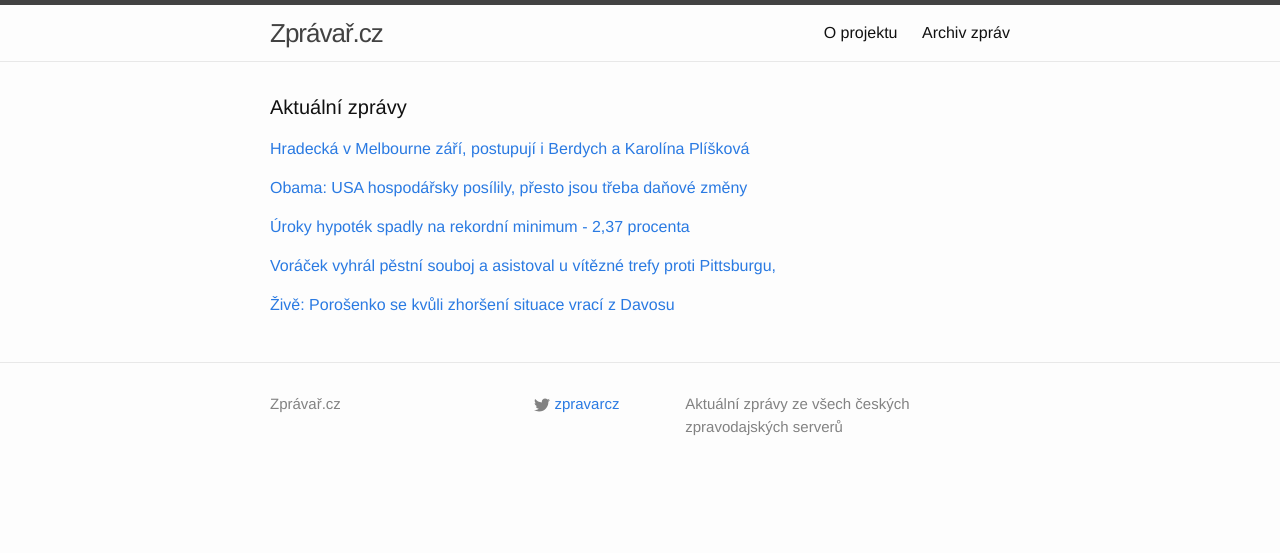
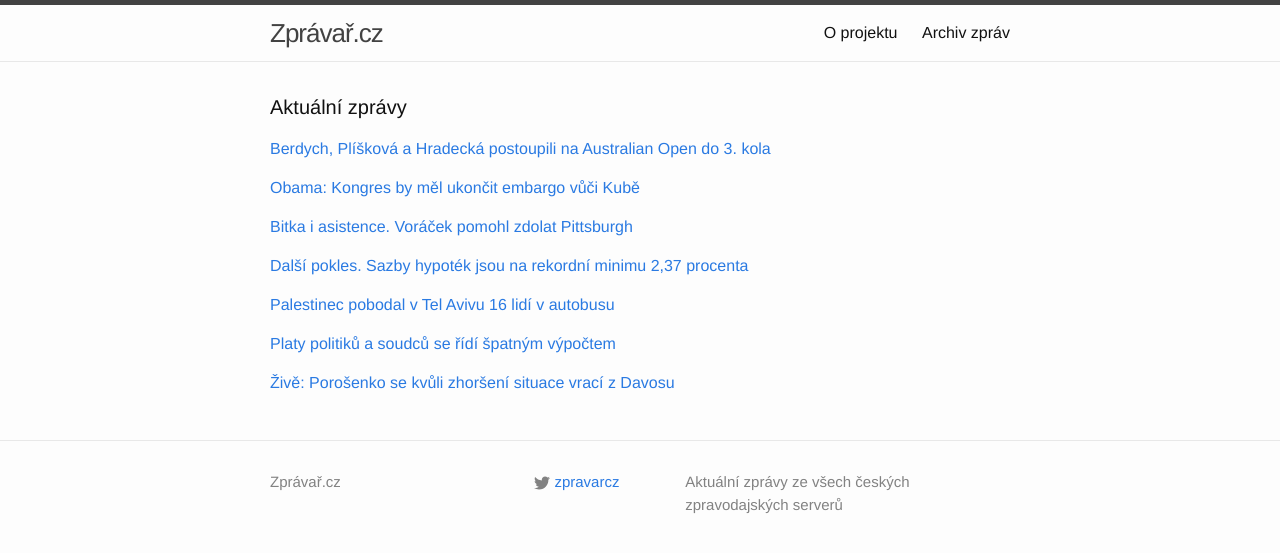
Before and after one commit to adliska/zpravar, a Jekyll site: the page built from index.html, in a window 1280 px wide. Shown: the top 553 px of the page. Built offline with Jekyll 4.4.1, drawn with Linux system fonts in a browser that asks for light colours.

Commit message:
zpravar news update

```diff
--- a/index.html
+++ b/index.html
@@ -5,9 +5,10 @@ layout: default
 <div class="home">
     <h1 class="page-heading">Aktuální zprávy</h1>
 
-<p><a href="javascript:;" onclick="toggle_visibility('zpravy0')">Hradecká v Melbourne září, postupují i Berdych a Karolína Plíšková</a></p>
+<p><a href="javascript:;" onclick="toggle_visibility('zpravy0')">Berdych, Plíšková a Hradecká postoupili na Australian Open do 3. kola</a></p>
 <div id="zpravy0" style="display:none">
 <ul>
+<li><a href=http://www.rozhlas.cz/_zprava/berdych-pliskova-a-hradecka-postoupili-na-australian-open-do-3-kola--1446032>Berdych, Plíšková a Hradecká postoupili na Australian Open do 3. kola - www.rozhlas.cz</a></li>
 <li><a href=http://sport.idnes.cz/tenisove-australian-open-druhe-kolo-d7r-/tenis.aspx?c=A150121_054601_tenis_vis>Hradecká v Melbourne září, postupují i Berdych a Karolína Plíšková - sport.idnes.cz</a></li>
 <li><a href=http://www.tyden.cz/rubriky/sport/tenis/berdych-postoupil-do-3-kola-dal-jde-i-hradecka-s-pliskovou_330821.html>Berdych postoupil do 3. kola, dál jde i Hradecká s Plíškovou - www.tyden.cz</a></li>
 <li><a href=http://www.sportovninoviny.cz/zpravy/berdych-pliskova-a-hradecka-postoupili-na-australian-open/1171444>Berdych, Plíšková a Hradecká postoupili na Australian Open - www.sportovninoviny.cz</a></li>
@@ -15,34 +16,55 @@ layout: default
 <li><a href=http://www.rozhlas.cz/_zprava/berdych-pliskova-a-hradecka-postoupili-na-australian-open--1446032>Berdych, Plíšková a Hradecká postoupili na Australian Open - www.rozhlas.cz</a></li>
 <li><a href=http://sport.aktualne.cz/berdycha-zdrzel-jen-prvni-set-pak-dominoval/r~e53bb822a11311e4ba57002590604f2e/>Berdycha zdržel jen první set, pak dominoval - sport.aktualne.cz</a></li>
 </ul>
-</div><p><a href="javascript:;" onclick="toggle_visibility('zpravy1')">Obama: USA hospodářsky posílily, přesto jsou třeba daňové změny</a></p>
+</div><p><a href="javascript:;" onclick="toggle_visibility('zpravy1')">Obama: Kongres by měl ukončit embargo vůči Kubě</a></p>
 <div id="zpravy1" style="display:none">
 <ul>
+<li><a href=http://www.tyden.cz/rubriky/zahranici/amerika/obama-kongres-by-mel-ukoncit-embargo-vuci-kube_330819.html>Obama: Kongres by měl ukončit embargo vůči Kubě - www.tyden.cz</a></li>
+<li><a href=http://www.lidovky.cz/kongres-by-mel-podle-obamy-ukoncit-embargo-vuci-kube-fyq-/zpravy-svet.aspx?c=A150121_073704_ln_zahranici_mmu>Embargo vůči Kubě prý nefunguje, Obama po půlstoletí vyzval k jeho zrušení  - www.lidovky.cz</a></li>
 <li><a href=http://zpravy.e15.cz/zahranicni/politika/obama-usa-hospodarsky-posilily-presto-jsou-treba-danove-zmeny-1155006>Obama: USA hospodářsky posílily, přesto jsou třeba daňové změny - zpravy.e15.cz</a></li>
 <li><a href=http://www.ceskatelevize.cz/ct24/svet/298914-zrusme-nefunkcni-embargo-vuci-kube-vyzval-obama-kongres/>Zrušme nefunkční embargo vůči Kubě, vyzval Obama Kongres - www.ceskatelevize.cz</a></li>
 <li><a href=http://zpravy.aktualne.cz/zahranici/usa-dovedou-boj-proti-is-k-viteznemu-konci-rekl-obama/r~f5574b70a12911e49f60002590604f2e/>Krizi jsme překonali, řekl Obama. Chce víc peněz do vzdělání - zpravy.aktualne.cz</a></li>
 <li><a href=http://www.ceskenoviny.cz/zpravy/zpravy/obama-prislibil-otocit-stranku-s-recesi-i-porazit-islamsky-stat/1171030>Obama přislíbil otočit stránku s recesí i porazit Islámský stát - www.ceskenoviny.cz</a></li>
 <li><a href=http://www.rozhlas.cz/_zprava/obama-vyzval-americky-kongres-k-ukonceni-embarga-vuci-kube--1446033>Obama vyzval americký Kongres k ukončení embarga vůči Kubě - www.rozhlas.cz</a></li>
 </ul>
-</div><p><a href="javascript:;" onclick="toggle_visibility('zpravy2')">Úroky hypoték spadly na rekordní minimum - 2,37 procenta</a></p>
+</div><p><a href="javascript:;" onclick="toggle_visibility('zpravy2')">Bitka i asistence. Voráček pomohl zdolat Pittsburgh</a></p>
 <div id="zpravy2" style="display:none">
 <ul>
+<li><a href=http://www.tyden.cz/rubriky/sport/hokej/nhl/bitka-i-asistence-voracek-pomohl-zdolat-pittsburgh_330822.html>Bitka i asistence. Voráček pomohl zdolat Pittsburgh - www.tyden.cz</a></li>
+<li><a href=http://www.tyden.cz/rubriky/sport/hokej/nhl/video-bitka-i-asistence-voracek-pomohl-zdolat-pittsburgh_330822.html>VIDEO: Bitka i asistence. Voráček pomohl zdolat Pittsburgh - www.tyden.cz</a></li>
+<li><a href=http://www.denik.cz/hokej/voracek-vyhral-pestni-souboj-a-asistoval-u-vitezne-trefy-proti-pittsburgu-201501.html>Voráček vyhrál pěstní souboj a asistoval u vítězné trefy proti Pittsburgu, - www.denik.cz</a></li>
+<li><a href=http://hokej.idnes.cz/voracek-bodoval-proti-pittsburghu-dt6-/nhl.aspx?c=A150121_072216_nhl_Mkr>Voráček bodoval proti Pittsburghu, Mrázek je zpátky na vítězné vlně - hokej.idnes.cz</a></li>
+<li><a href=http://sport.aktualne.cz/vorackuv-vecer-stihl-bitku-i-asistenci-u-vitezne-trefy/r~c84fdc0ea12f11e4ba57002590604f2e/>Voráčkův večer. Stihl bitku i asistenci u vítězné trefy - sport.aktualne.cz</a></li>
+<li><a href=http://www.sportovninoviny.cz/zpravy/voracek-se-v-nhl-pobil-a-pak-si-pripsal-asistenci-u-vitezne-trefy/1171452>Voráček se v NHL pobil a pak si připsal asistenci u vítězné trefy - www.sportovninoviny.cz</a></li>
+</ul>
+</div><p><a href="javascript:;" onclick="toggle_visibility('zpravy3')">Další pokles. Sazby hypoték jsou na rekordní minimu 2,37 procenta</a></p>
+<div id="zpravy3" style="display:none">
+<ul>
+<li><a href=http://www.denik.cz/ekonomika/dalsi-pokles-sazby-hypotek-jsou-na-rekordni-minimu-2-37-procenta-20150121.html>Další pokles. Sazby hypoték jsou na rekordní minimu 2,37 procenta - www.denik.cz</a></li>
 <li><a href=http://www.ceskatelevize.cz/ct24/ekonomika/298915-uroky-hypotek-spadly-na-rekordni-minimum-2-37-procenta/>Úroky hypoték spadly na rekordní minimum - 2,37 procenta - www.ceskatelevize.cz</a></li>
 <li><a href=http://zpravy.aktualne.cz/finance/hypoteky-zakoncily-rekordni-rok-desatym-zlevnenim-za-sebou/r~34c9b8dea0c511e4b98c002590604f2e/>Hypotéky zakončily rekordní rok desátým zlevněním za sebou - zpravy.aktualne.cz</a></li>
 <li><a href=http://www.novinky.cz/ekonomika/359352-sazby-hypotek-klesly-opet-na-rekordni-minimum.html>Sazby hypoték klesly opět na rekordní minimum  - www.novinky.cz</a></li>
 <li><a href=http://www.financninoviny.cz/zpravodajstvi/zpravy/sazby-hypotek-klesly-opet-na-rekordni-minimum-2-37-/1171420>Sazby hypoték klesly opět na rekordní minimum 2,37 % - www.financninoviny.cz</a></li>
 <li><a href=http://finance.idnes.cz/prumerne-urokove-sazby-hypotek-prosinec-2014-fey-/pujcky.aspx?c=A150119_140359_pujcky_sov>Hypoteční sazby nebrzdí. Rekordní rok byl završen královsky - finance.idnes.cz</a></li>
 </ul>
-</div><p><a href="javascript:;" onclick="toggle_visibility('zpravy3')">Voráček vyhrál pěstní souboj a asistoval u vítězné trefy proti Pittsburgu,</a></p>
-<div id="zpravy3" style="display:none">
+</div><p><a href="javascript:;" onclick="toggle_visibility('zpravy4')">Palestinec pobodal v Tel Avivu 16 lidí v autobusu</a></p>
+<div id="zpravy4" style="display:none">
 <ul>
-<li><a href=http://www.denik.cz/hokej/voracek-vyhral-pestni-souboj-a-asistoval-u-vitezne-trefy-proti-pittsburgu-201501.html>Voráček vyhrál pěstní souboj a asistoval u vítězné trefy proti Pittsburgu, - www.denik.cz</a></li>
-<li><a href=http://hokej.idnes.cz/voracek-bodoval-proti-pittsburghu-dt6-/nhl.aspx?c=A150121_072216_nhl_Mkr>Voráček bodoval proti Pittsburghu, Mrázek je zpátky na vítězné vlně - hokej.idnes.cz</a></li>
-<li><a href=http://sport.aktualne.cz/vorackuv-vecer-stihl-bitku-i-asistenci-u-vitezne-trefy/r~c84fdc0ea12f11e4ba57002590604f2e/>Voráčkův večer. Stihl bitku i asistenci u vítězné trefy - sport.aktualne.cz</a></li>
-<li><a href=http://www.sportovninoviny.cz/zpravy/voracek-se-v-nhl-pobil-a-pak-si-pripsal-asistenci-u-vitezne-trefy/1171452>Voráček se v NHL pobil a pak si připsal asistenci u vítězné trefy - www.sportovninoviny.cz</a></li>
+<li><a href=http://www.novinky.cz/zahranicni/blizky-a-stredni-vychod/359354-palestinec-pobodal-v-tel-avivu-16-lidi-v-autobusu.html>Palestinec pobodal v Tel Avivu 16 lidí v autobusu - www.novinky.cz</a></li>
+<li><a href=http://www.rozhlas.cz/_zprava/palestinec-pobodal-v-tel-avivu-nejmene-deset-lidi-policie-ho-zadrzela--1446045>Palestinec pobodal v Tel Avivu nejméně deset lidí, policie ho zadržela - www.rozhlas.cz</a></li>
+<li><a href=http://zpravy.idnes.cz/utok-v-autobuse-v-tel-avivu-df2-/zahranicni.aspx?c=A150121_072026_zahranicni_neh>V Tel Avivu pobodal útočník během ranní špičky v autobusu deset lidi - zpravy.idnes.cz</a></li>
+<li><a href=http://zpravy.aktualne.cz/zahranici/izraelska-policie-zastrelila-utocnika-v-tel-avivu/r~49c23966a13611e49e4b0025900fea04/>Izraelská policie zastřelila útočníka v Tel Avivu - zpravy.aktualne.cz</a></li>
 </ul>
-</div><p><a href="javascript:;" onclick="toggle_visibility('zpravy4')">Živě: Porošenko se kvůli zhoršení situace vrací z Davosu</a></p>
-<div id="zpravy4" style="display:none">
+</div><p><a href="javascript:;" onclick="toggle_visibility('zpravy5')">Platy politiků a soudců se řídí špatným výpočtem</a></p>
+<div id="zpravy5" style="display:none">
+<ul>
+<li><a href=http://www.ceskatelevize.cz/ct24/domaci/298916-platy-politiku-a-soudcu-se-ridi-spatnym-vypoctem/>Platy politiků a soudců se řídí špatným výpočtem - www.ceskatelevize.cz</a></li>
+<li><a href=http://www.denik.cz/z_domova/platy-politiku-a-soudcu-jsou-dle-soudu-kvuli-chybe-statu-nizsi-20150121.html>Soud: Kvůli pochybení státu jsou platy politiků a soudců nižší - www.denik.cz</a></li>
+<li><a href=http://zpravy.aktualne.cz/domaci/soud-platy-politiku-a-soudcu-jsou-kvuli-chybe-statu-nizsi/r~35414396a13211e49bec0025900fea04/>Soud: Platy politiků a soudců jsou kvůli chybě státu nižší - zpravy.aktualne.cz</a></li>
+<li><a href=http://www.ceskenoviny.cz/zpravy/zpravy/ln-platy-politiku-a-soudcu-jsou-dle-soudu-kvuli-chybe-statu-nizsi/1171427>LN: Platy politiků a soudců jsou dle soudu kvůli chybě státu nižší - www.ceskenoviny.cz</a></li>
+</ul>
+</div><p><a href="javascript:;" onclick="toggle_visibility('zpravy6')">Živě: Porošenko se kvůli zhoršení situace vrací z Davosu</a></p>
+<div id="zpravy6" style="display:none">
 <ul>
 <li><a href=http://zpravy.aktualne.cz/zahranici/zive-streda-21-ledna-ukrajina-rusko-separatiste/r~27a85b609d5511e4ba57002590604f2e/>Živě: Porošenko se kvůli zhoršení situace vrací z Davosu - zpravy.aktualne.cz</a></li>
 <li><a href=http://www.ceskenoviny.cz/zpravy/zpravy/porosenko-se-kvuli-zhorseni-situace-vraci-z-davosu/1171421>Porošenko se kvůli zhoršení situace vrací z Davosu - www.ceskenoviny.cz</a></li>
```
